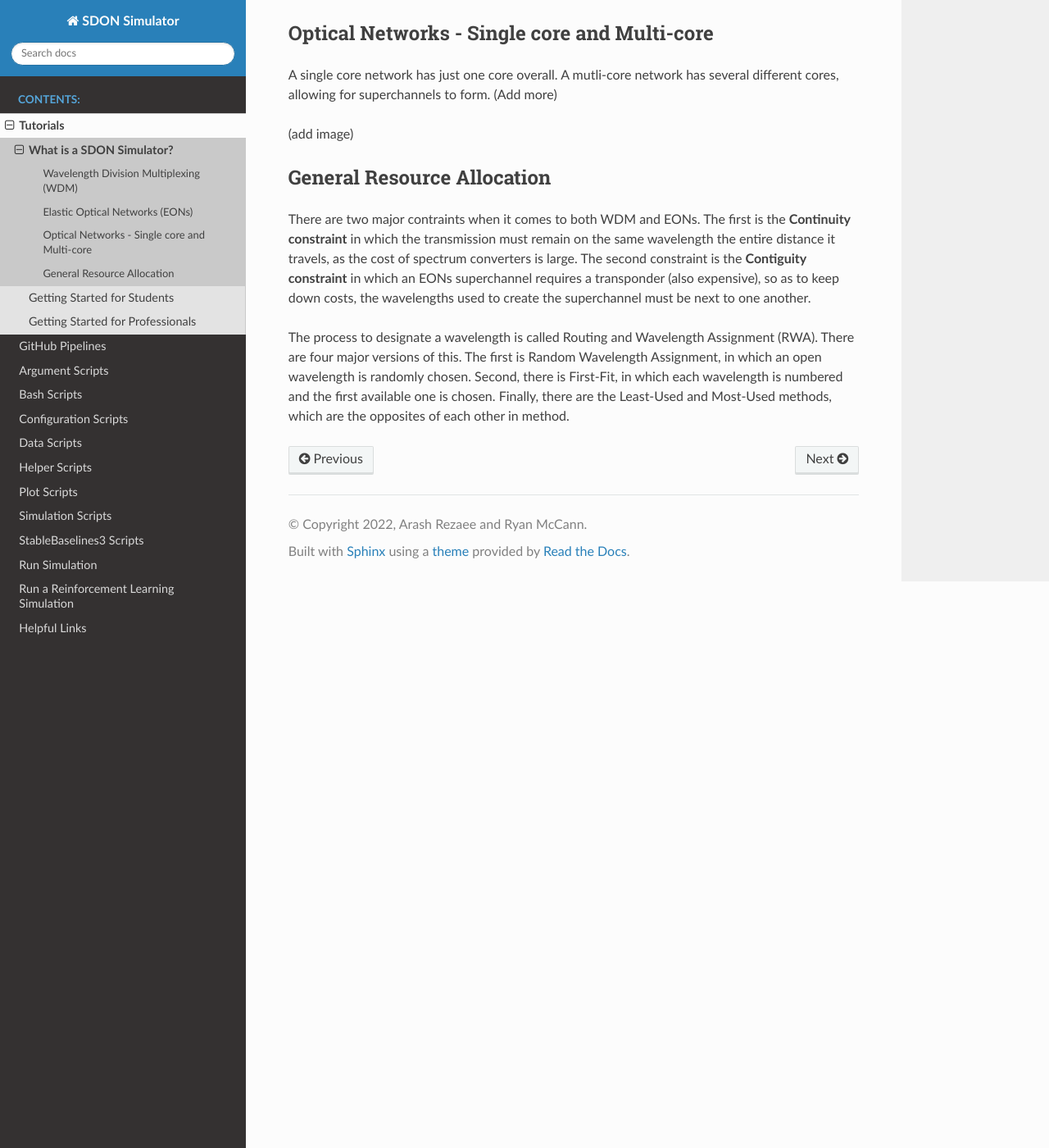
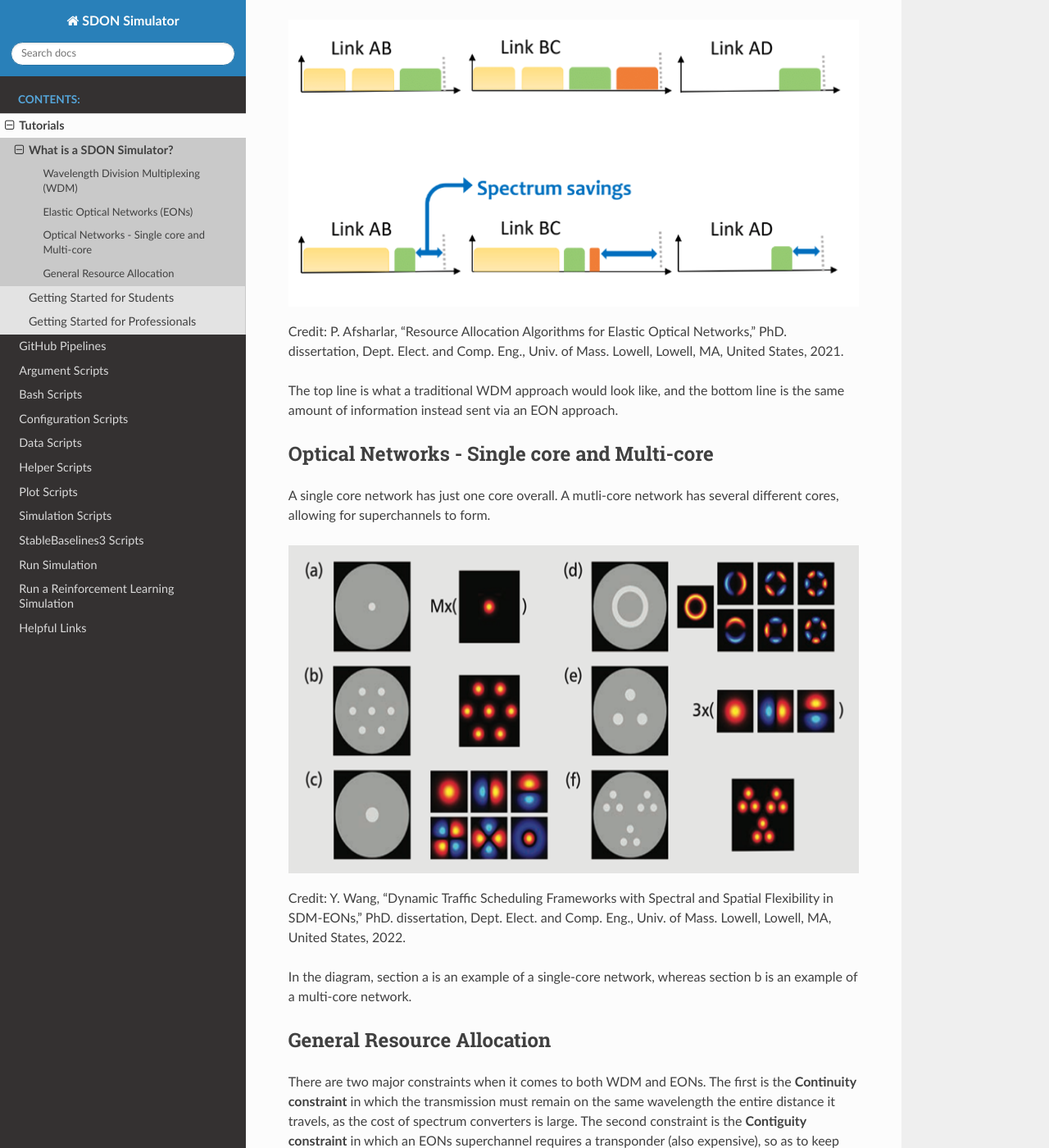
Before and after one commit to SDNNetSim/SDON_simulator, a Sphinx documentation site: the page built from docs/tutorials/what_is_SDON_simulator.rst, in a window 1280 px wide and 1400 px high, scrolled down 848 px. Shown: the whole window at 82% size. Built offline with Sphinx 7.4.7 and the Read the Docs theme 2.0.0, drawn with Linux system fonts in a browser that asks for light colours; pages that are not in the unit, such as notebooks, are missing from menus; some of the changed text lies outside the part shown.

Commit message:
Add WDM and multi-core diagrams

```diff
--- a/docs/tutorials/what_is_SDON_simulator.rst
+++ b/docs/tutorials/what_is_SDON_simulator.rst
@@ -30,18 +28,50 @@ capacity data transfers.
 Overall, the introduction of EONs allows for more efficient allocation of the resources we have, as there is a rapidly
 approaching limit to the amount of wavelengths that can be used for WDM networks.
 
+An example of such:
+
+.. image:: _images/pegah_WDM_vs_EON.png
+   :alt: WDM vs EON visual
+   :width: 700px
+   :height: 350px
+   :align: center
+
+.. raw:: html
+
+   <br>
+
+Credit: P. Afsharlar, "Resource Allocation Algorithms for Elastic Optical Networks," PhD. dissertation, Dept. Elect.
+and Comp. Eng., Univ. of Mass. Lowell, Lowell, MA, United States, 2021.
+
+The top line is what a traditional WDM approach would look like, and the bottom line is the same amount of information
+instead sent via an EON approach.
+
 Optical Networks - Single core and Multi-core
-------------------------------
+---------------------------------------------
 
 A single core network has just one core overall. A mutli-core network has several different cores, allowing for
-superchannels to form. (Add more)
+superchannels to form.
 
-(add image)
+.. image:: _images/yue_multicore.png
+   :alt: Single vs. Multicore
+   :width: 700px
+   :height: 400px
+   :align: center
+
+.. raw:: html
+
+   <br>
+
+Credit: Y. Wang, "Dynamic Traffic Scheduling Frameworks with Spectral and Spatial Flexibility in SDM-EONs," PhD.
+dissertation, Dept. Elect. and Comp. Eng., Univ. of Mass. Lowell, Lowell, MA, United States, 2022.
+
+In the diagram, section a is an example of a single-core network, whereas section b is an example of a multi-core
+network.
 
 General Resource Allocation
 ---------------------------
 
-There are two major contraints when it comes to both WDM and EONs. The first is the **Continuity constraint** in which
+There are two major constraints when it comes to both WDM and EONs. The first is the **Continuity constraint** in which
 the transmission must remain on the same wavelength the entire distance it travels, as the cost of spectrum converters
 is large. The second constraint is the **Contiguity constraint** in which an EONs superchannel requires a transponder
 (also expensive), so as to keep down costs, the wavelengths used to create the superchannel must be next to one another.
```
Also changed, not shown: other parts of docs/tutorials/what_is_SDON_simulator.rst (+1 -3 lines).
